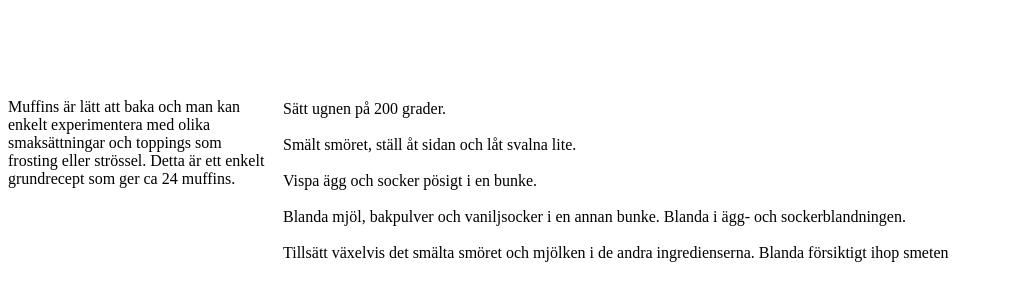
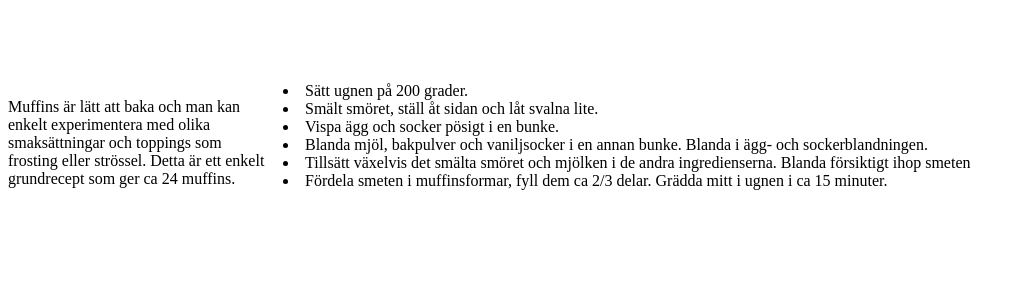
Before and after one commit to TE22B-Balint-Csuti/project-start, a plain HTML site: page index.html in a window 1280 px wide. Shown: the part 2466-2767 px from the top of the page, without its empty margins (0-1025 px from the left). After the commit the page ends 2678 px from the top, so only its background shows below. Drawn offline with Linux system fonts and the light colour scheme.

Commit message:
recept klar , nu bara sätta allt på plats

```diff
--- a/index.html
+++ b/index.html
@@ -35,12 +35,12 @@
         </h3>
         <p>Muffins är lätt att baka och man kan enkelt experimentera med olika smaksättningar och toppings som frosting eller strössel. Detta är ett enkelt grundrecept som ger ca 24 muffins.</p>
         <ui>
-            <br>Sätt ugnen på 200 grader.<br/>
-            <br>Smält smöret, ställ åt sidan och låt svalna lite.<br/>
-            <br>Vispa ägg och socker pösigt i en bunke.<br/>
-            <br>Blanda mjöl, bakpulver och vaniljsocker i en annan bunke. Blanda i ägg- och sockerblandningen.<br/>
-            <br>Tillsätt växelvis det smälta smöret och mjölken i de andra ingredienserna. Blanda försiktigt ihop smeten<br/>
-            <br><br/>
+            <li>Sätt ugnen på 200 grader.</li>
+            <li>Smält smöret, ställ åt sidan och låt svalna lite.</li>
+            <li>Vispa ägg och socker pösigt i en bunke.</li>
+            <li>Blanda mjöl, bakpulver och vaniljsocker i en annan bunke. Blanda i ägg- och sockerblandningen.</li>
+            <li>Tillsätt växelvis det smälta smöret och mjölken i de andra ingredienserna. Blanda försiktigt ihop smeten</li>
+            <li>Fördela smeten i muffinsformar, fyll dem ca 2/3 delar. Grädda mitt i ugnen i ca 15 minuter.</li>
         </ui>
     </div>
 </body>
```
